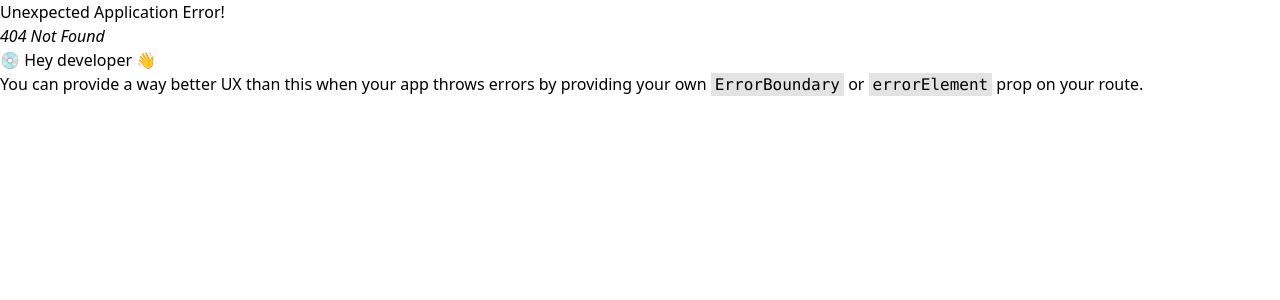
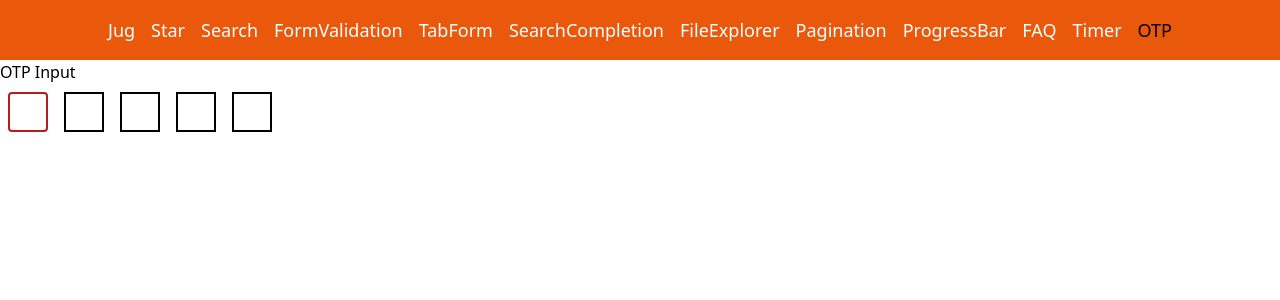
Before and after one commit to Suvo-Ghosh/machine-coding, a React (Vite) app: page /otp in a window 1280 px wide. Before the commit this address had no page. Shown: the top 300 px of the page. Built offline with nearby package versions, Linux system fonts and the light colour scheme.

Commit message:
add OTP component and update Navbar

```diff
--- /dev/null
+++ b/src/component_OTP/OTP.jsx
@@ -0,0 +1,47 @@
+import React, { useEffect, useRef, useState } from 'react'
+
+const OTP_DIGITS = 5;
+function OTP() {
+    const [inputArr, setInputArr] = useState(new Array(OTP_DIGITS).fill(""));
+    const refArr = useRef([]);
+    useEffect(() => {
+        refArr.current[0]?.focus();
+    }, []);
+    const handleChange = (value, index) => {
+        if (isNaN(value)) {
+            return;
+        }
+        let newValue = value.trim();
+        const arr = [...inputArr];
+        arr[index] = newValue.slice(-1);
+        setInputArr(arr);
+        newValue && refArr.current[index + 1]?.focus();
+    }
+
+    const handelOnKeyDown = (e, index) => {
+        console.log(e.key);
+        if (!e.target.value && e.key === "Backspace") {
+            refArr.current[index - 1]?.focus();
+        }
+    }
+
+
+    return (
+        <>
+            <div>OTP Input</div>
+            {inputArr.map((input, index) => {
+                return <input className='otp-input border-2 outline-red-700 border-black w-10 m-2 h-10 text-[25px] text-center'
+                    key={index} type="text"
+                    ref={(input) => (refArr.current[index] = input)}
+                    onChange={(e) => handleChange(e.target.value, index)}
+                    onKeyDown={(e) => handelOnKeyDown(e, index)}
+                    value={inputArr[index]} />
+            })}
+            {/* {Array.from({ length: OTP_DIGITS }, () => {
+                return <div className="">Hii</div>
+            })} */}
+        </>
+    )
+}
+
+export default OTP
--- a/src/components_jug/Navbar.jsx
+++ b/src/components_jug/Navbar.jsx
@@ -15,6 +15,7 @@ function Navbar() {
             <NavLink className={({ isActive }) => isActive ? 'text-black' : undefined} to='/progress-bar'>ProgressBar</NavLink>
             <NavLink className={({ isActive }) => isActive ? 'text-black' : undefined} to='/faq'>FAQ</NavLink>
             <NavLink className={({ isActive }) => isActive ? 'text-black' : undefined} to='/timer'>Timer</NavLink>
+            <NavLink className={({ isActive }) => isActive ? 'text-black' : undefined} to='/otp'>OTP</NavLink>
         </div>
     )
 }
--- a/src/index.css
+++ b/src/index.css
@@ -1,3 +1,7 @@
 @tailwind base;
 @tailwind components;
 @tailwind utilities;
+
+.otp-input {
+    appearance: textfield;
+}
--- a/src/main.jsx
+++ b/src/main.jsx
@@ -36,6 +36,9 @@ import FaqContainer from './component_FAQ/FaqContainer.jsx';
 
 // import Timer from './component_timer/Timer.jsx';
 const Timer = lazy(() => import('./component_timer/Timer.jsx'));
+
+// import OTP from './component_OTP/OTP.jsx';
+const OTP = lazy(() => import('./component_OTP/OTP.jsx'));
 
 const router = createBrowserRouter([
   {
@@ -112,6 +115,12 @@ const router = createBrowserRouter([
         element: (<Suspense fallback={<div>Loading...</div>}>
           <Timer />
         </Suspense>)
+      },
+      {
+        path: '/otp',
+        element: (<Suspense fallback={<div>Loading...</div>}>
+          <OTP />
+        </Suspense>)
       }
     ]
   }
```
